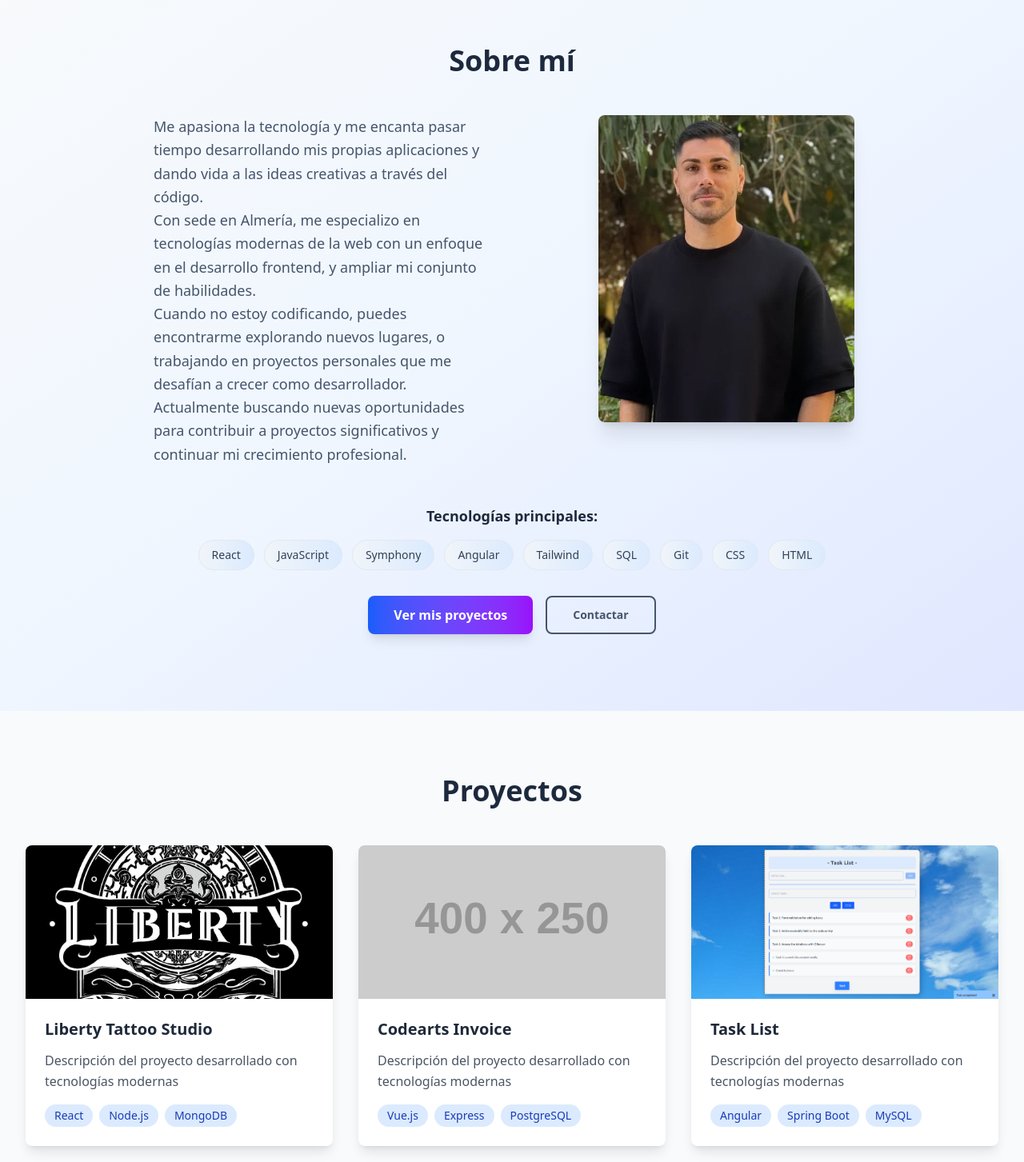
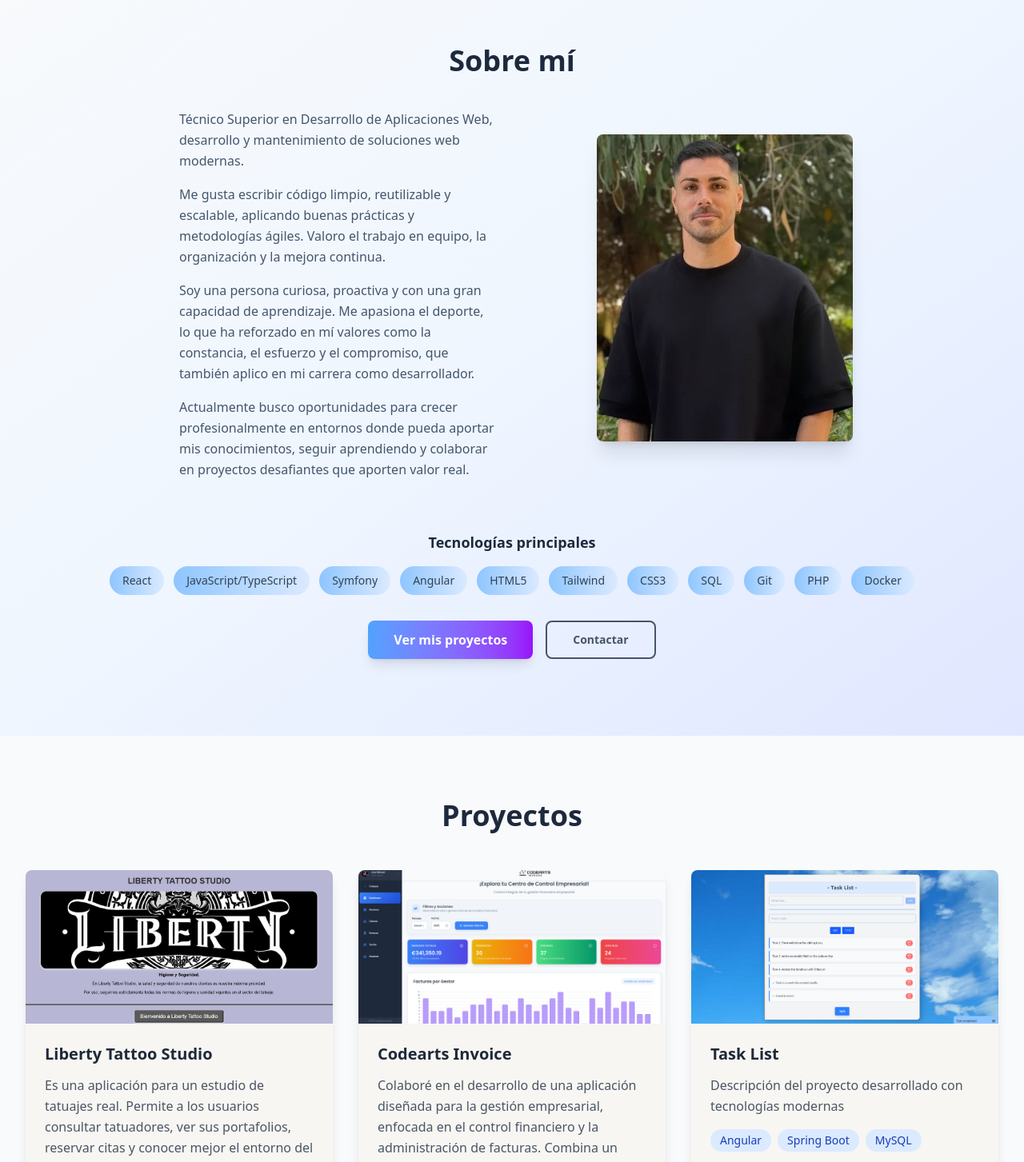
Before and after one commit to Josema1594/JoseManuelGarcia, a React (Vite) app: page / in a window 1280 px wide. Shown: the part 840-2293 px from the top of the page at 80% size. Built offline with nearby package versions, Linux system fonts and the light colour scheme.

Commit message:
feat: updated Projects section with vanilla yellow background and improvements

```diff
--- a/src/components/About.jsx
+++ b/src/components/About.jsx
@@ -4,34 +4,34 @@ const About = () => {
   return (
     <section id="about" className="py-16 px-4 sm:py-20 sm:px-6 lg:py-24 lg:px-8 bg-gradient-to-br from-slate-50 via-blue-50 to-indigo-100">
       <div className="max-w-5xl mx-auto">
-        <h2 className="text-3xl sm:text-4xl lg:text-4xl font-bold text-center mb-8 lg:mb-12 text-slate-800">
+        <h2 className="text-3xl sm:text-4xl lg:text-4xl font-bold text-center mb-8 lg:mb-10 text-slate-800">
           Sobre mí
         </h2>
 
-        <div className="grid grid-cols-1 lg:grid-cols-2 gap-8 lg:gap-12 items-start">
+        <div className="grid grid-cols-1 lg:grid-cols-2 gap-8 lg:gap-10 items-start">
           {/* Contenido de texto */}
-          <div className="space-y-5 lg:space-y-6 order-2 lg:order-1 text-center lg:text-left lg:pl-16">
-            <div className="prose prose-base lg:prose-lg max-w-none">
-              <p className="text-sm sm:text-base lg:text-lg text-slate-600 leading-relaxed">
-                Me apasiona la tecnología y me encanta pasar tiempo desarrollando mis propias aplicaciones y dando vida a las ideas creativas a través del código.
+          <div className="space-y-6 lg:space-y-8 order-2 lg:order-1 text-center lg:text-left lg:pl-24">
+            <div className="prose prose-sm lg:prose-base max-w-none">
+              <p className="text-xs sm:text-sm lg:text-base text-slate-600 leading-relaxed mb-4">
+                Técnico Superior en Desarrollo de Aplicaciones Web, desarrollo y mantenimiento de soluciones web modernas.
               </p>
 
-              <p className="text-sm sm:text-base lg:text-lg text-slate-600 leading-relaxed">
-                Con sede en Almería, me especializo en tecnologías modernas de la web con un enfoque en el desarrollo frontend, y ampliar mi conjunto de habilidades.
+              <p className="text-xs sm:text-sm lg:text-base text-slate-600 leading-relaxed mb-4">
+                Me gusta escribir código limpio, reutilizable y escalable, aplicando buenas prácticas y metodologías ágiles. Valoro el trabajo en equipo, la organización y la mejora continua.
               </p>
 
-              <p className="text-sm sm:text-base lg:text-lg text-slate-600 leading-relaxed">
-                Cuando no estoy codificando, puedes encontrarme explorando nuevos lugares, o trabajando en proyectos personales que me desafían a crecer como desarrollador.
+              <p className="text-xs sm:text-sm lg:text-base text-slate-600 leading-relaxed mb-4">
+                Soy una persona curiosa, proactiva y con una gran capacidad de aprendizaje. Me apasiona el deporte, lo que ha reforzado en mí valores como la constancia, el esfuerzo y el compromiso, que también aplico en mi carrera como desarrollador.
               </p>
 
-              <p className="text-sm sm:text-base lg:text-lg text-slate-600 leading-relaxed">
-                Actualmente buscando nuevas oportunidades para contribuir a proyectos significativos y continuar mi crecimiento profesional.
+              <p className="text-xs sm:text-sm lg:text-base text-slate-600 leading-relaxed mb-4">
+                Actualmente busco oportunidades para crecer profesionalmente en entornos donde pueda aportar mis conocimientos, seguir aprendiendo y colaborar en proyectos desafiantes que aporten valor real.
               </p>
             </div>
           </div>
 
           {/* Imagen de perfil */}
-          <div className="flex justify-center order-1 lg:order-2">
+          <div className="flex justify-center order-1 lg:order-2 lg:mt-8">
             <div className="relative">
               <div className="w-56 h-72 sm:w-64 sm:h-80 lg:w-80 lg:h-96 rounded-lg bg-gray-200 overflow-hidden shadow-xl">
                 <img
@@ -55,12 +55,12 @@ const About = () => {
 
         {/* Skills badges - Debajo de la foto */}
         <div className="mt-12 space-y-4 text-center">
-          <h3 className="text-base sm:text-lg font-semibold text-slate-800">Tecnologías principales:</h3>
+          <h3 className="text-base sm:text-lg font-semibold text-slate-800">Tecnologías principales</h3>
           <div className="flex flex-wrap gap-2 sm:gap-3 justify-center">
-            {['React', 'JavaScript', 'Symphony', 'Angular', 'Tailwind', 'SQL', 'Git', 'CSS', 'HTML'].map((skill) => (
+            {['React', 'JavaScript/TypeScript', 'Symfony', 'Angular', 'HTML5', 'Tailwind', 'CSS3', 'SQL', 'Git', 'PHP', 'Docker'].map((skill) => (
               <span
                 key={skill}
-                className="px-3 py-1 sm:px-4 sm:py-2 bg-gradient-to-r from-slate-100 to-blue-100 text-slate-700 rounded-full text-xs sm:text-sm font-medium border border-slate-200 hover:from-slate-200 hover:to-blue-200 transition-all duration-300"
+                className="px-3 py-1 sm:px-4 sm:py-2 bg-gradient-to-r from-blue-300 to-blue-100 text-slate-700 rounded-full text-xs sm:text-sm border-slate-200 hover:from-slate-200 hover:to-blue-300 transition-all duration-300"
               >
                 {skill}
               </span>
@@ -72,13 +72,13 @@ const About = () => {
         <div className="flex flex-col sm:flex-row gap-4 pt-8 justify-center items-center">
           <button
             onClick={() => document.getElementById('projects')?.scrollIntoView({ behavior: 'smooth' })}
-            className="px-6 py-3 sm:px-8 sm:py-3 bg-gradient-to-r  from-blue-600 to-purple-600 text-white rounded-lg hover:from-blue-700 hover:to-purple-700 transition-all duration-300 font-semibold text-base shadow-lg hover:shadow-xl transform hover:-translate-y-1"
+            className="px-6 py-3 sm:px-8 sm:py-3 bg-gradient-to-r  from-blue-400 to-purple-600 text-white rounded-lg hover:from-blue-700 hover:to-purple-700 transition-all duration-300 font-semibold text-base shadow-lg hover:shadow-xl transform hover:-translate-y-1 cursor-pointer"
           >
             Ver mis proyectos
           </button>
           <button
             onClick={() => document.getElementById('contact')?.scrollIntoView({ behavior: 'smooth' })}
-            className="px-6 py-3 sm:px-8 sm:py-3 border-2 border-slate-600 text-slate-600 rounded-lg hover:bg-slate-600 hover:text-white transition-all duration-300 font-semibold text-sm"
+            className="px-6 py-3 sm:px-8 sm:py-3 border-2 border-slate-600 text-slate-600 rounded-lg hover:bg-slate-600 hover:text-white transition-all duration-300 font-semibold text-sm cursor-pointer"
           >
             Contactar
           </button>
--- a/src/components/Hero.jsx
+++ b/src/components/Hero.jsx
@@ -49,7 +49,7 @@ const Hero = () => {
 
       <div className="relative z-10 text-left max-w-6xl mx-auto px-4 sm:px-6 lg:px-8 lg:ml-100">
         <div className="max-w-4xl">
-          <h1 className="text-2xl sm:text-3xl md:text-4xl lg:text-5xl xl:text-5xl font-medium mb-5 sm:mb-3 leading-tight text-white">
+          <h1 className="text-2xl sm:text-4xl md:text-4xl lg:text-5xl xl:text-5xl font-medium mb-5 sm:mb-3 leading-tight text-white">
             José Manuel García Muñoz
           </h1>
 
--- a/src/components/Projects.jsx
+++ b/src/components/Projects.jsx
@@ -3,16 +3,16 @@ const Projects = () => {
     {
       id: 1,
       title: "Liberty Tattoo Studio",
-      description: "Descripción del proyecto desarrollado con tecnologías modernas",
-      tech: ["React", "Node.js", "MongoDB"],
+      description: "Es una aplicación para un estudio de tatuajes real. Permite a los usuarios consultar tatuadores, ver sus portafolios, reservar citas y conocer mejor el entorno del estudio. Cuenta con un sistema de gestión de citas conectado a una base de datos, para facilitar la comunicación y la experiencia del cliente.",
+      tech: ["HTML5", "CSS3", "JavaScript", "PHP", "MySQL", "phpMyAdmin", "Xampp"],
       image: "liberty.jpg"
     },
     {
       id: 2,
       title: "Codearts Invoice",
-      description: "Descripción del proyecto desarrollado con tecnologías modernas",
-      tech: ["Vue.js", "Express", "PostgreSQL"],
-      image: "https://via.placeholder.com/400x250?text=Proyecto+2"
+      description: "Colaboré en el desarrollo de una aplicación diseñada para la gestión empresarial, enfocada en el control financiero y la administración de facturas. Combina un frontend moderno con un backend robusto para ofrecer una experiencia de usuario fluida y eficiente.",
+      tech: ["Angular", "Tailwind CSS", "Symfony", "PHP", "Docker",],
+      image: "codearts1.png"
     },
     {
       id: 3,
@@ -20,6 +20,13 @@ const Projects = () => {
       description: "Descripción del proyecto desarrollado con tecnologías modernas",
       tech: ["Angular", "Spring Boot", "MySQL"],
       image: "tasklist.png"
+    },
+    {
+      id: 4,
+      title: "Portfolio Website",
+      description: "Descripción del proyecto desarrollado con tecnologías modernas",
+      tech: ["React", "Vite", "Tailwind CSS", "CSS", "Vercel", "Git", "GitHub"],
+      image: ""
     }
   ]
 
@@ -32,7 +39,7 @@ const Projects = () => {
 
         <div className="grid grid-cols-1 sm:grid-cols-2 lg:grid-cols-3 gap-6 lg:gap-8">
           {projects.map((project) => (
-            <div key={project.id} className="bg-white rounded-lg shadow-lg overflow-hidden hover:shadow-xl transition-all duration-300 hover:-translate-y-1">
+            <div key={project.id} className="bg-[#f8f6f2] rounded-lg shadow-lg overflow-hidden hover:shadow-xl transition-all duration-300 hover:-translate-y-1">
               <img
                 src={project.image}
                 alt={project.title}
```
Also changed, not shown: public/codearts1.png (added), public/liberty.jpg.
